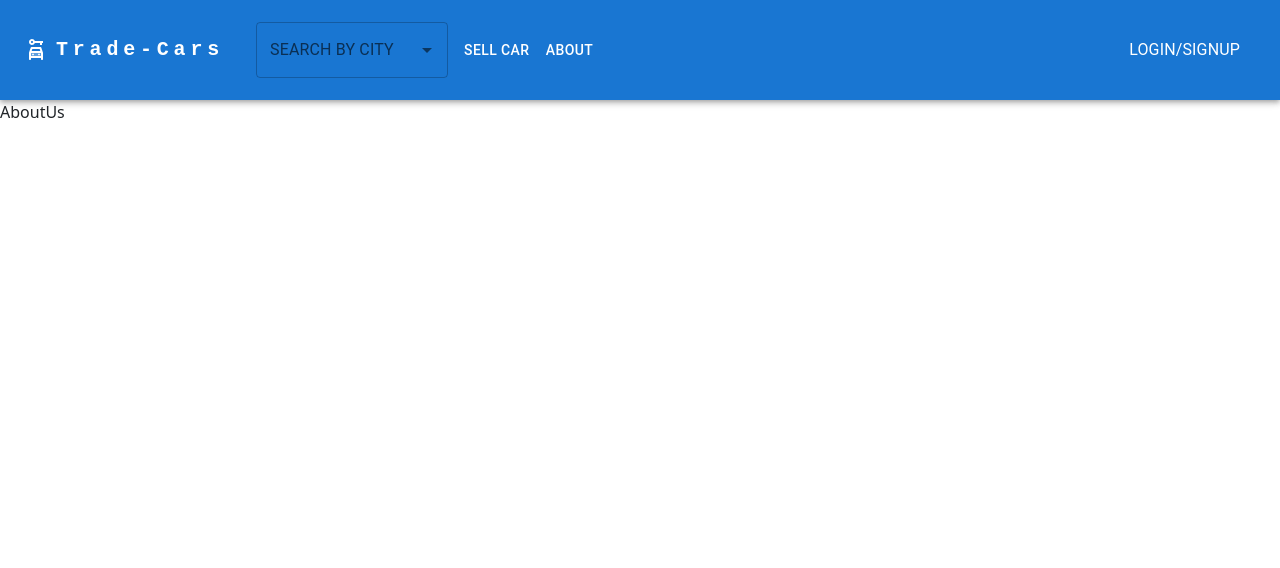
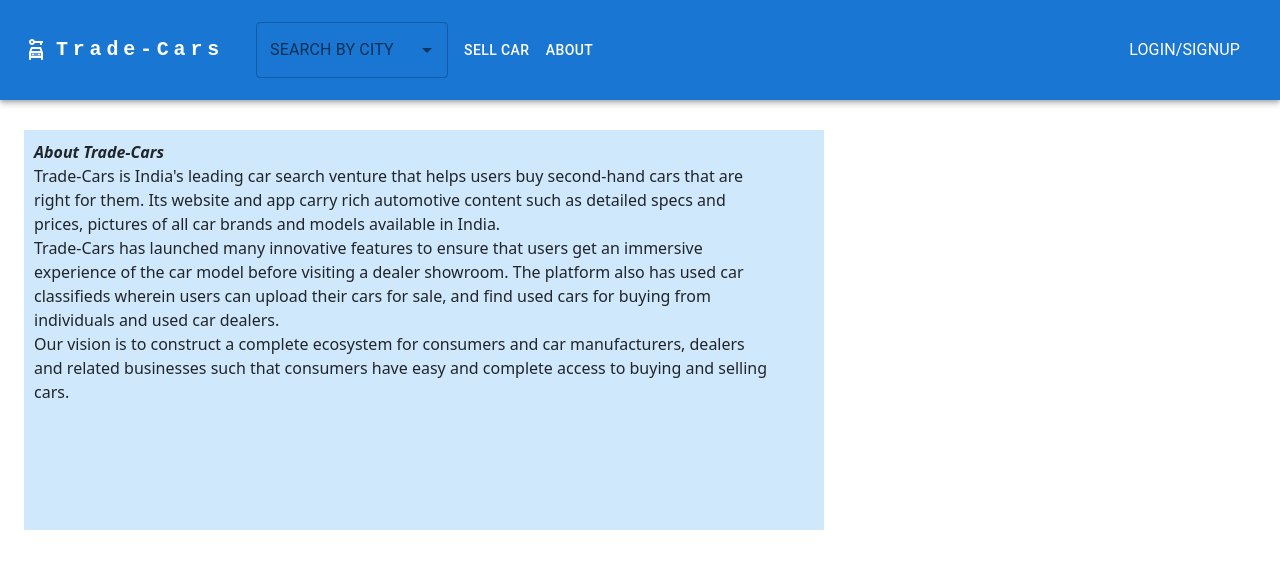
Before and after one commit to sj-shweta04/car-trading-portal-UI, a React (Vite) app: page /about in a window 1280 px wide. Shown: the top 568 px of the page. Built offline with nearby package versions, Linux system fonts and the light colour scheme.

Commit message:
aboutUs (#14)

```diff
--- /dev/null
+++ b/src/Components/AboutPage/AboutUs.css
@@ -0,0 +1,3 @@
+div{
+
+}
--- a/src/Components/AboutPage/AboutUs.jsx
+++ b/src/Components/AboutPage/AboutUs.jsx
@@ -1,10 +1,27 @@
+import * as React from 'react';
+import CssBaseline from '@mui/material/CssBaseline';
+import Box from '@mui/material/Box';
+import Container from '@mui/material/Container';
 
-const AboutUs = () => {
+export default function AboutUs() {
   return (
-    <div>
-      AboutUs
+    <React.Fragment>
+      {/* <CssBaseline /> */}
+      <Container maxWidth="xl" sx={{paddingTop:'30px'}}>
+        <Box sx={{ bgcolor: '#cfe8fc', height: '50vh', width:'100vh'}}>
+
+        <div style={{paddingTop:'10px',paddingLeft:'10px', paddingRight:'50px'}}>
+    <b><i>About Trade-Cars</i></b> <br/>
+Trade-Cars is India's leading car search venture that helps users buy second-hand cars that are right for them. Its website and app carry rich automotive content such as detailed specs and prices, pictures of all car brands and models available in India. <br/>
+Trade-Cars has launched many innovative features to ensure that users get an immersive experience of the car model before visiting a dealer showroom. The platform also has used car classifieds wherein users can upload their cars for sale, and find used cars for buying from individuals and used car dealers. <br/>
+
+Our vision is to construct a complete ecosystem for consumers and car manufacturers, dealers and related businesses such that consumers have easy and complete access to buying and selling cars.
     </div>
-  )
+
+        </Box>
+
+
+      </Container>
+    </React.Fragment>
+  );
 }
-
-export default AboutUs
```
